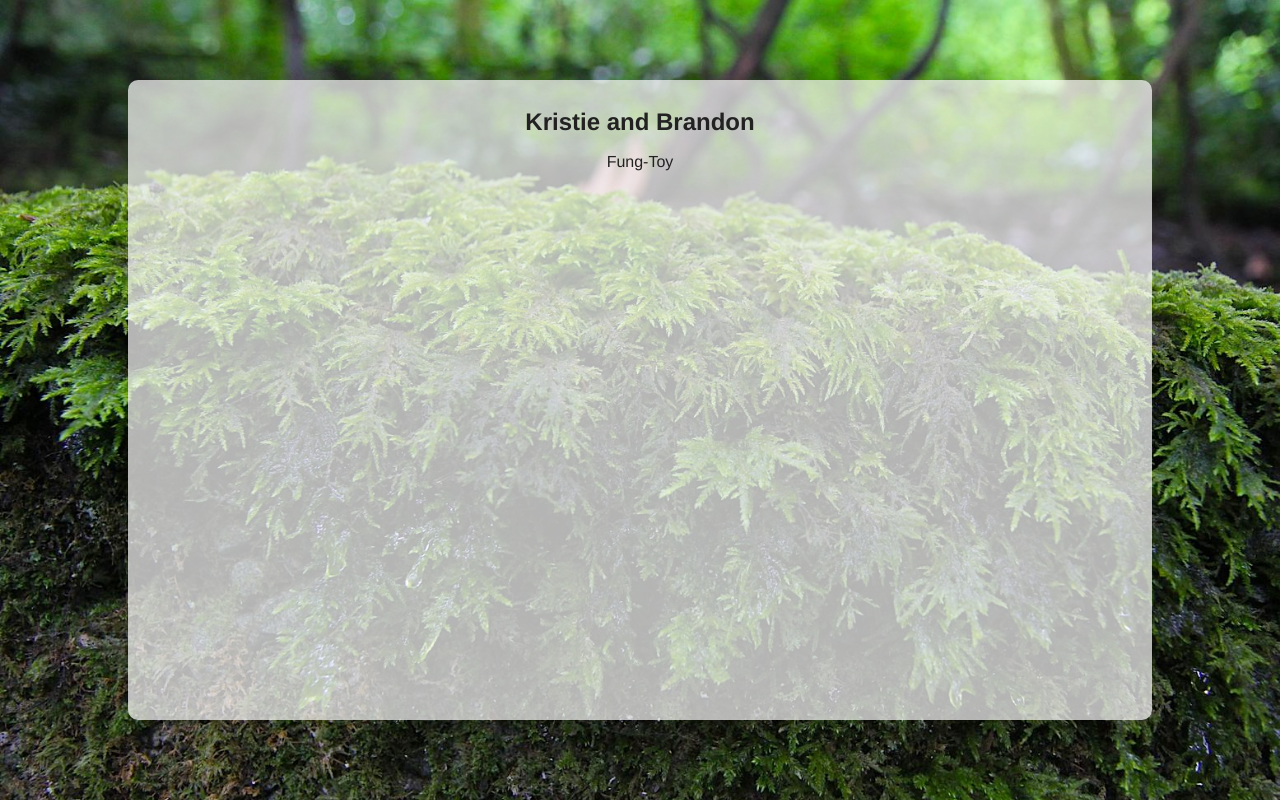
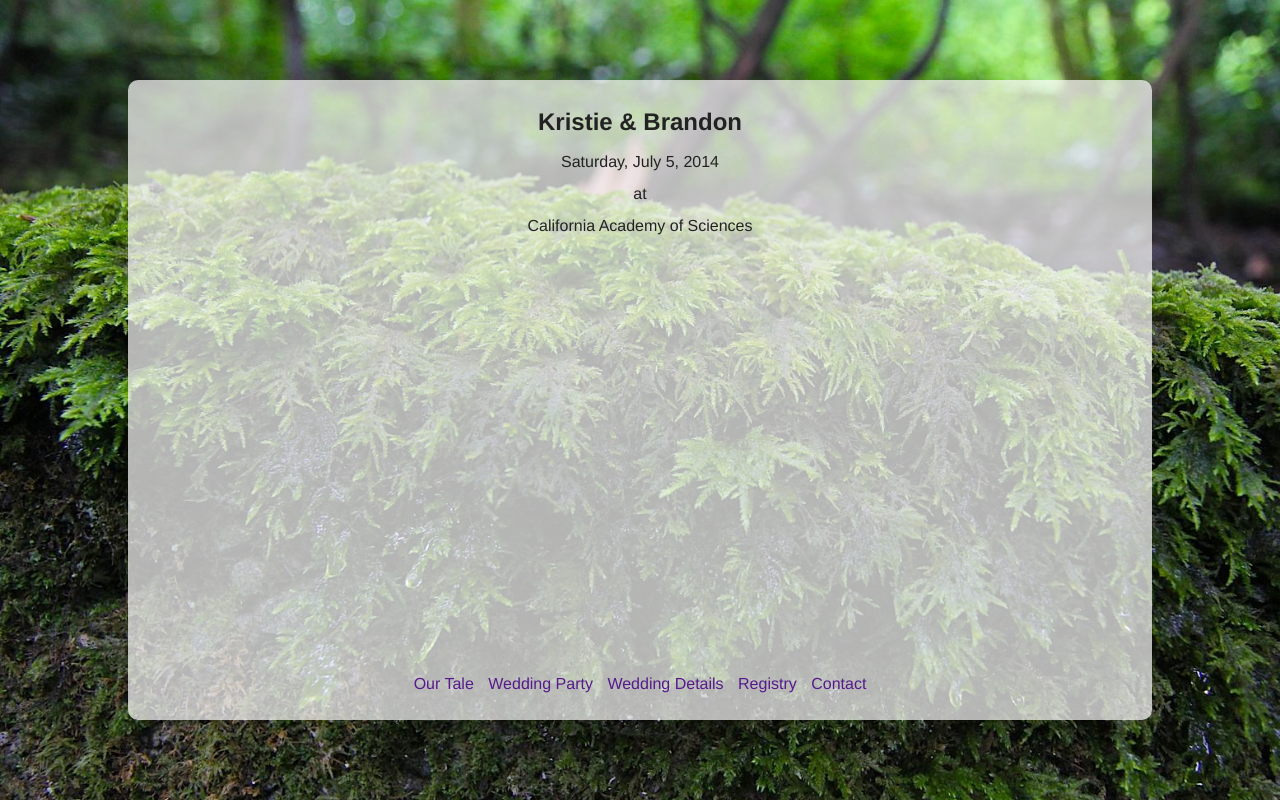
Before and after one commit to Piyush27399/fungtoy, a plain HTML site: page index.html in a window 1280 px wide. Drawn offline with Linux system fonts and the light colour scheme; a web font is replaced by a local one.

Commit message:
added categories to site

```diff
--- a/css/style.css
+++ b/css/style.css
@@ -6,6 +6,10 @@ html, body {
 body {
 	margin: 0;
 	text-align: center;
+}
+
+a {
+	text-decoration: none;
 }
 
 .l-div,
@@ -45,6 +49,7 @@ body {
 }
 
 .l-wrapper {
+	position: relative;
 	margin: 0 auto;
 	padding: 10px;
 	width: 80%;
@@ -53,3 +58,23 @@ body {
 	background-color: rgba(255,255,255,0.7);
 	font-family: 'Gabriela', Helvetica, sans-serif;
 }
+
+ul {
+	padding: 0;
+}
+
+li {
+	display: inline;
+	margin: 0 5px;
+	list-style-type: none;
+}
+
+.categories {
+	position: absolute;
+	left: 0;
+	bottom: 30px;
+	right: 0;
+	height: 30px;
+	margin: auto;
+	text-align: center;
+}
--- a/index.html
+++ b/index.html
@@ -16,8 +16,19 @@
 			<div class="l-content-a">
 			<div class="l-content-b">
 				<div class="l-wrapper">
-					<h2>Kristie and Brandon</h2>
-					<p>Fung-Toy</p>
+					<h2>Kristie & Brandon</h2>
+					<p>Saturday, July 5, 2014</p>
+					<p>at</p>
+					<p>California Academy of Sciences</p>
+					<div class="categories">
+						<ul>
+							<li><a href="">Our Tale</a></li>
+							<li><a href="">Wedding Party</a></li>
+							<li><a href="">Wedding Details</a></li>
+							<li><a href="">Registry</a></li>
+							<li><a href="">Contact</a></li>
+						</ul>
+					</div>
 				</div>
 			</div>
 			</div>
```
